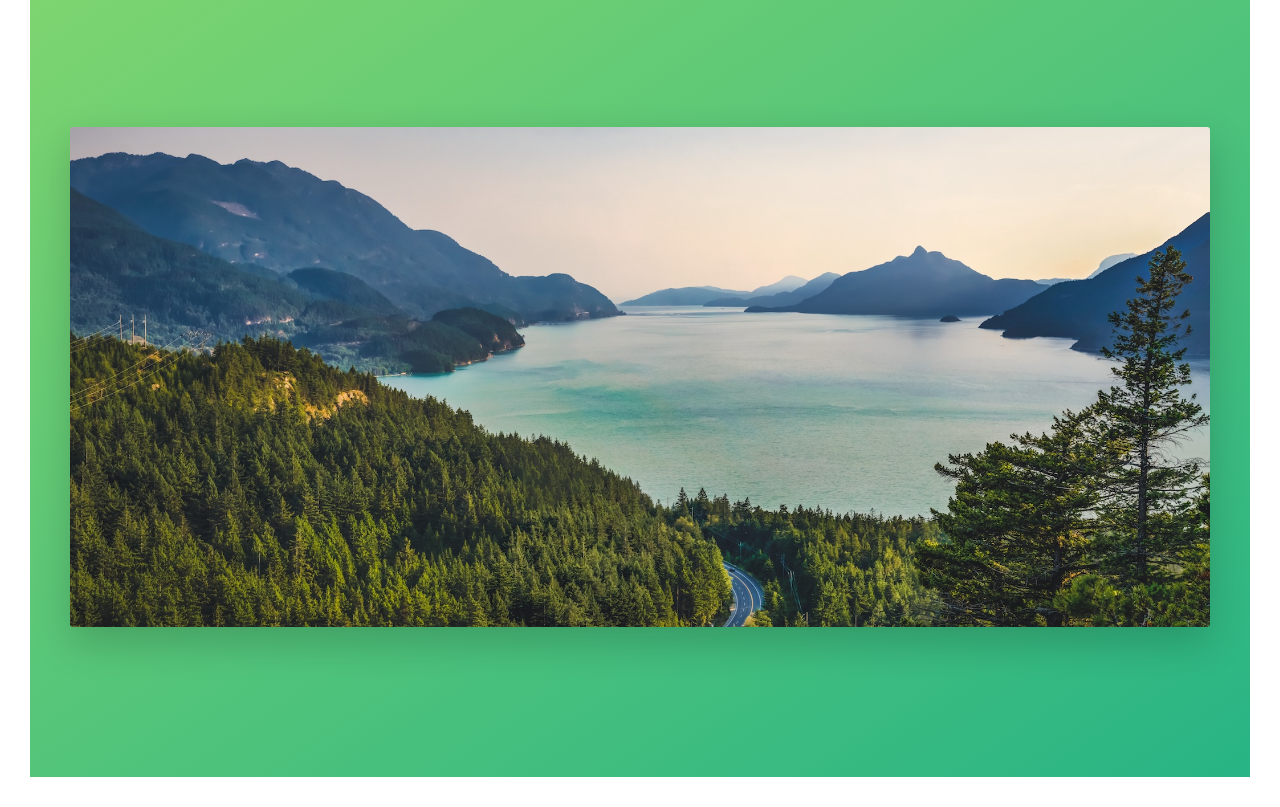
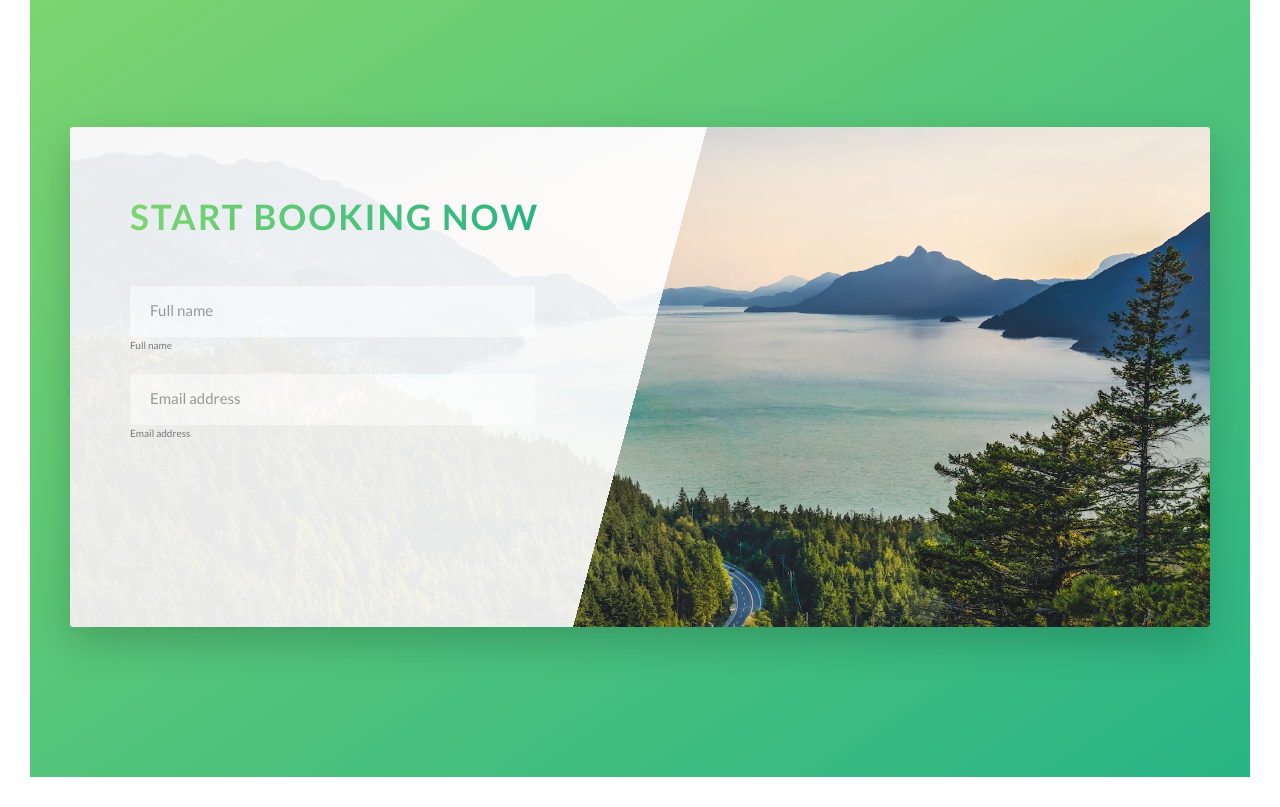
Before and after one commit to up-coding/Natours--Advance-CSS, a website: page index.html in a window 1280 px wide. Shown: the part 4640-5447 px from the top of the page. Drawn offline with Linux system fonts and the light colour scheme.

Commit message:
book section created

```diff
--- a/index.html
+++ b/index.html
@@ -300,7 +300,35 @@
       <section class="section-book">
         <div class="row">
           <div class="book">
-
+            <div class="book__form">
+              <form action="#" class="form">
+                <div class="u-margin-bottom-medium">
+                  <h2 class="heading-secondary">
+                    Start booking now
+                  </h2>
+                </div>
+                <div class="form__group">
+                  <input
+                    type="text"
+                    class="form__input"
+                    placeholder="Full name"
+                    id="name"
+                    required
+                  />
+                  <label for="name" class="form__label">Full name</label>
+                </div>
+                <div class="form__group">
+                  <input
+                    type="email"
+                    class="form__input"
+                    placeholder="Email address"
+                    id="email"
+                    required
+                  />
+                  <label for="email" class="form__label">Email address</label>
+                </div>
+              </form>
+            </div>
           </div>
         </div>
       </section>
--- a/sass/abstracts/_variables.scss
+++ b/sass/abstracts/_variables.scss
@@ -13,6 +13,7 @@ $color-grey-light-1: #f7f7f7;
 $color-grey-light-2: #eee;
 
 $color-gray-dark: #777;
+$color-gray-dark-2: #999;
 $color-white: #fff;
 $color-black: #000;
 
--- /dev/null
+++ b/sass/components/_form.scss
@@ -0,0 +1,31 @@
+.form {
+  &__group:not(:last-child) {
+    margin-bottom: 2rem;
+  }
+
+  &__input {
+    font-size: 1.5rem;
+    font-family: inherit;
+    color: inherit;
+    padding: 1.5rem 2rem;
+    border-radius: 2px;
+    background-color: rgba($color-white, 0.5);
+    border: none;
+    border-bottom: 3px solid transparent;
+    width: 90%;
+    display: block;
+
+    &:focus {
+      outline: none;
+      box-shadow: 0 1rem 2rem rgba($color-black, 0.1);
+      border-bottom: 3px solid $color-primary;
+    }
+
+    &::-webkit-input-placeholder {
+      color: $color-gray-dark-2;
+    }
+  }
+
+  &__label {
+  }
+}
--- a/sass/main.scss
+++ b/sass/main.scss
@@ -13,6 +13,7 @@
 @import "components/feature-box";
 @import "components/bg-video";
 @import "components/story";
+@import "components/form";
 
 @import "layout/grid";
 
--- a/sass/pages/_home.scss
+++ b/sass/pages/_home.scss
@@ -42,9 +42,20 @@
 }
 
 .book {
-  background-image: url(../img/nat-10.jpg);
+  background-image: linear-gradient(
+      105deg,
+      rgba($color-white, 0.9) 0%,
+      rgba($color-white, 0.9) 50%,
+      transparent 50%
+    ),
+    url(../img/nat-10.jpg);
   background-size: 100%;
   border-radius: 3px;
   box-shadow: 0 1.5rem 4rem rgba($color-black, 0.2);
   height: 50rem;
+
+  &__form {
+    width: 50%;
+    padding: 6rem;
+  }
 }
```
Also changed, not shown: css/style.css.
